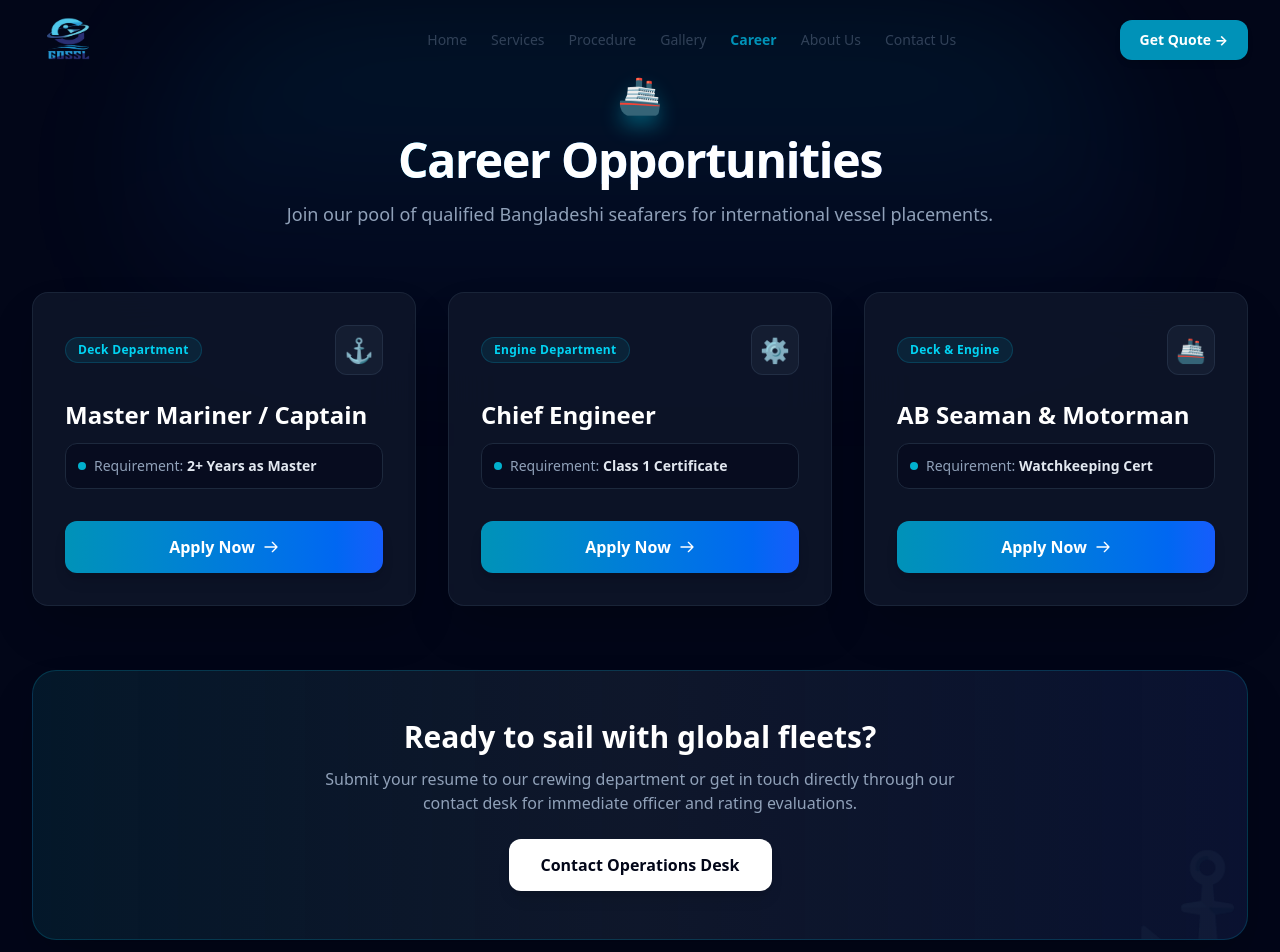
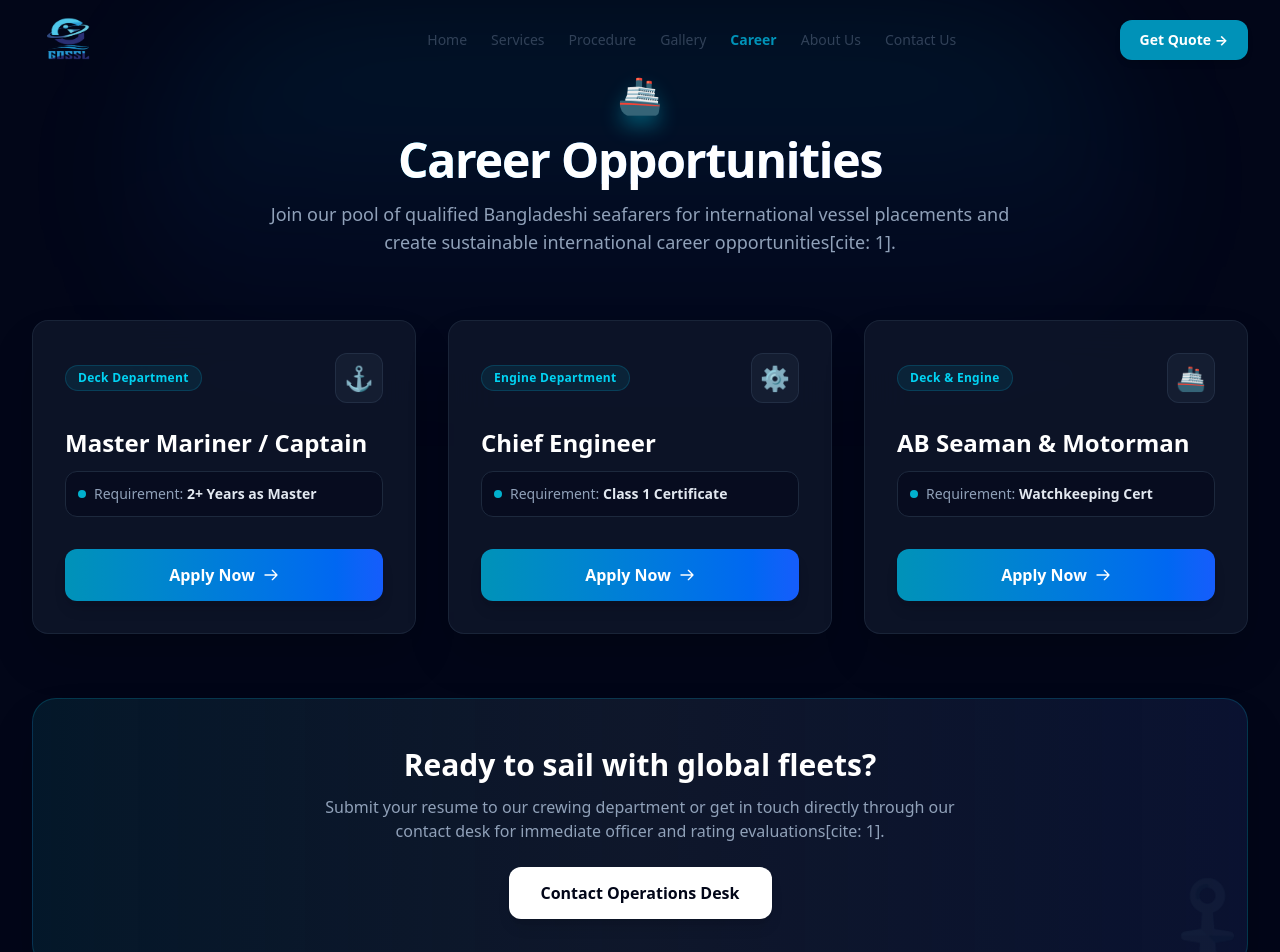
Before and after one commit to profdeveloper8-oss/gossl-bd, a Next.js app: page /career in a window 1280 px wide. Shown: the top 952 px of the page. Built offline with nearby package versions, Linux system fonts and the light colour scheme.

Commit message:
Update Career page with official GOSSL seafarer placement and recruitment details

```diff
--- a/app/career/page.tsx
+++ b/app/career/page.tsx
@@ -25,7 +25,7 @@ export default function CareerPage() {
             Career Opportunities
           </h1>
           <p className="text-slate-400 text-lg">
-            Join our pool of qualified Bangladeshi seafarers for international vessel placements.
+            Join our pool of qualified Bangladeshi seafarers for international vessel placements and create sustainable international career opportunities[cite: 1].
           </p>
         </div>
 
@@ -34,7 +34,7 @@ export default function CareerPage() {
           {jobs.map((job, idx) => (
             <div
               key={idx}
-              className="group relative bg-slate-900/80 backdrop-blur-xl p-8 rounded-2xl border border-slate-800/80 shadow-2xl hover:border-cyan-500/50 transition-all duration-300 hover:-translate-y-2 flex flex-col justify-between overflow-hidden"
+              className="group relative bg-slate-900/80 backdrop-blur-xl p-8 rounded-2xl border border-slate-800/80 shadow-2xl hover:border-cyan-500/55 transition-all duration-300 hover:-translate-y-2 flex flex-col justify-between overflow-hidden"
             >
               {/* Card Hover Glow Background */}
               <div className="absolute inset-0 bg-gradient-to-br from-cyan-500/5 via-transparent to-blue-600/5 opacity-0 group-hover:opacity-100 transition-opacity duration-500 pointer-events-none" />
@@ -78,7 +78,7 @@ export default function CareerPage() {
           </div>
           <h3 className="text-2xl sm:text-3xl font-bold text-white mb-3">Ready to sail with global fleets?</h3>
           <p className="text-slate-400 max-w-2xl mx-auto mb-6 text-sm sm:text-base">
-            Submit your resume to our crewing department or get in touch directly through our contact desk for immediate officer and rating evaluations.
+            Submit your resume to our crewing department or get in touch directly through our contact desk for immediate officer and rating evaluations[cite: 1].
           </p>
           <a
             href="/contact"
```
